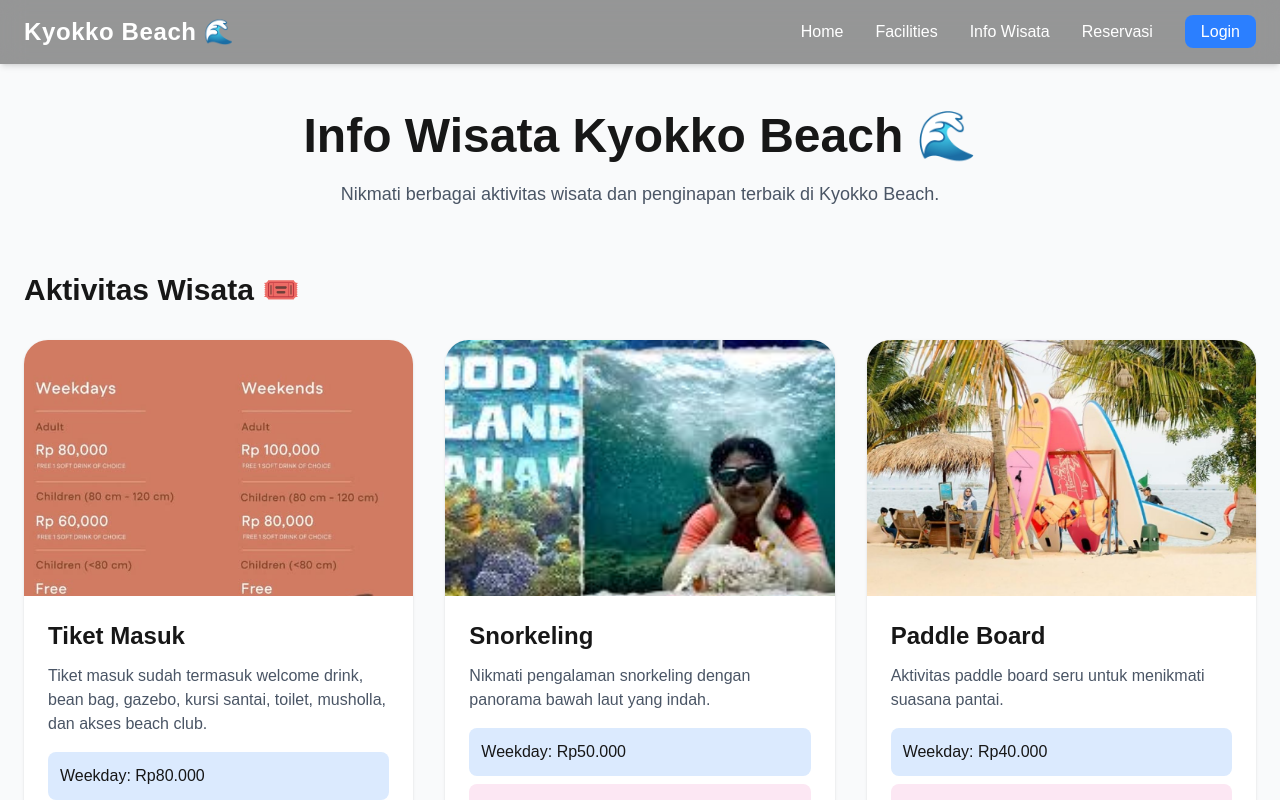
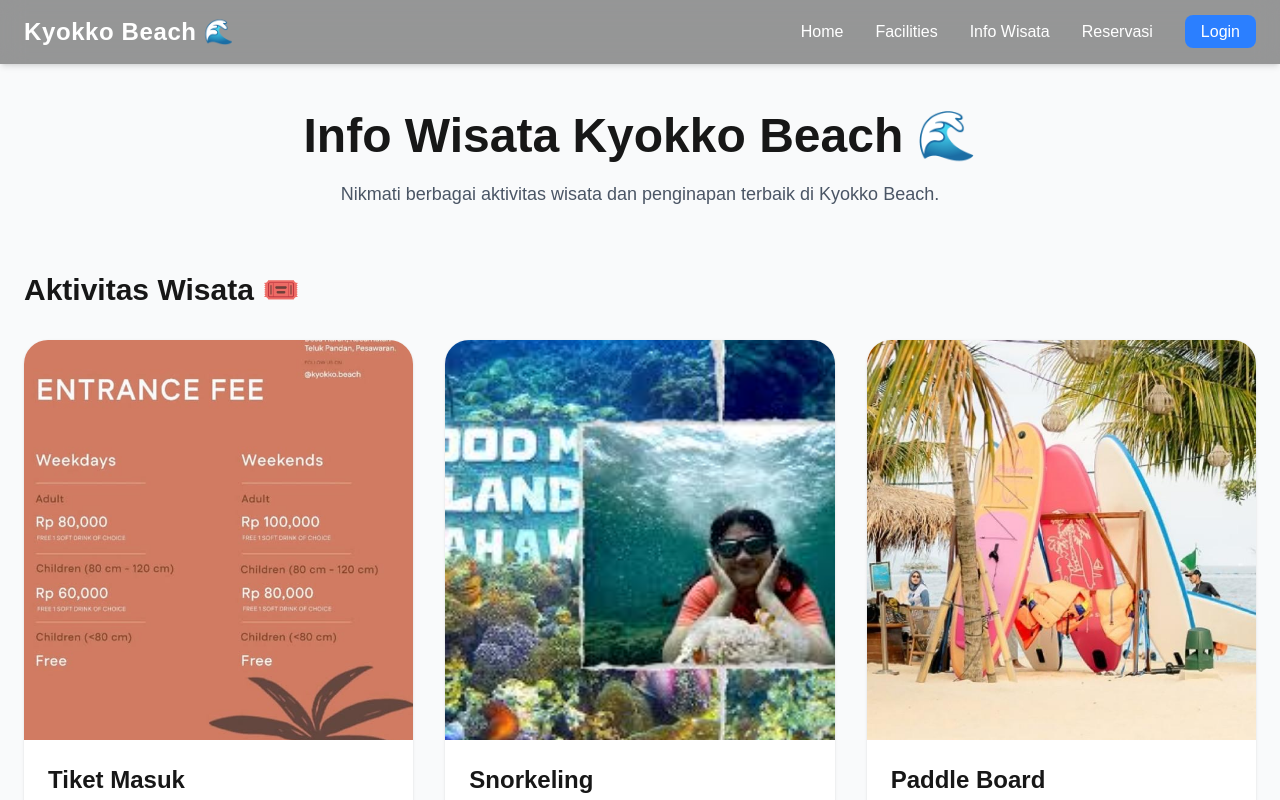
Before and after one commit to salavansaputra-cell/TA-WEB-24A-SANSAN, a Next.js app in the folder kyokko/: page /info-wisata in a window 1280 px wide. Shown: the top 800 px of the page. Built offline with nearby package versions, Linux system fonts and the light colour scheme.

Commit message:
salavan: memperbaiki codingan info wisata

```diff
--- a/kyokko/app/info-wisata/page.tsx
+++ b/kyokko/app/info-wisata/page.tsx
@@ -1,10 +1,14 @@
+//Mengaktifkan fitur interaktif seperti localStorage dan onClick.
 "use client";
+import Image from "next/image";
 
+//Membuat tipe data untuk item reservasi.
 type ReservasiItem = {
   name: string;
   price: number;
 };
 
+//Menyimpan data aktivitas wisata.
 const wisata = [
   {
     title: "Tiket Masuk",
@@ -46,6 +50,7 @@ const wisata = [
   },
 ];
 
+//Menyimpan data penginapan.
 const penginapan = [
   {
     title: "Standard Room",
@@ -73,24 +78,32 @@ const penginapan = [
 ];
 
 export default function InfoWisataPage() {
+  //Menambahkan item ke daftar reservasi.
   const addToReservasi = (item: ReservasiItem) => {
     const stored = localStorage.getItem("reservasiCart");
 
+    //Mengubah data JSON menjadi array.
     const reservasi: ReservasiItem[] = stored ? JSON.parse(stored) : [];
 
+    //Menambahkan item baru ke reservasi.
     reservasi.push(item);
 
+    //Mengambil data reservasi yang tersimpan.
     localStorage.setItem("reservasiCart", JSON.stringify(reservasi));
 
+    //Menampilkan notifikasi berhasil.
     alert(`${item.name} berhasil ditambahkan ke reservasi 🎉`);
 
     // TIDAK redirect lagi
   };
 
   return (
+    //Membuat background halaman, tinggi penuh layar, dan jarak atas.
     <main className="bg-gray-50 min-h-screen pt-28">
       {/* HERO */}
       <section className="text-center px-6 mb-16">
+
+        {/* Membuat judul besar dan tebal. */}
         <h1 className="text-4xl md:text-5xl font-bold mb-5">
           Info Wisata Kyokko Beach 🌊
         </h1>
@@ -105,16 +118,23 @@ export default function InfoWisataPage() {
       <section className="max-w-7xl mx-auto px-6 mb-24">
         <h2 className="text-3xl font-bold mb-8">Aktivitas Wisata 🎟️</h2>
 
+        {/* Membuat layout grid responsif. */}
         <div className="grid md:grid-cols-2 lg:grid-cols-3 gap-8">
           {wisata.map((item, index) => (
             <div
               key={index}
+
+              // Membuat card dengan sudut bulat, bayangan, dan animasi hover.
               className="bg-white rounded-3xl overflow-hidden shadow hover:shadow-xl transition"
             >
-              <img
+              <Image
                 src={item.image}
                 alt={item.title}
-                className="w-full h-64 object-cover"
+                width={600}
+                height={384}
+
+                //Mengatur ukuran gambar agar memenuhi card.
+                className="w-full h-100 object-cover"
               />
 
               <div className="p-6">
@@ -123,11 +143,14 @@ export default function InfoWisataPage() {
                 <p className="text-gray-600 mb-4">{item.desc}</p>
 
                 <div className="mb-4 space-y-2">
+
+                  {/* Menampilkan harga weekday dengan background biru. */}
                   <div className="bg-blue-100 rounded-lg p-3">
                     Weekday: Rp
                     {item.weekday.toLocaleString("id-ID")}
                   </div>
 
+                  {/* Menampilkan harga weekend dengan background pink. */}
                   <div className="bg-pink-100 rounded-lg p-3">
                     Weekend: Rp
                     {item.weekend.toLocaleString("id-ID")}
@@ -140,6 +163,8 @@ export default function InfoWisataPage() {
                   {item.include.map((inc, i) => (
                     <div
                       key={i}
+
+                      //Menampilkan daftar fasilitas.
                       className="bg-gray-100 rounded-lg p-2 mb-2 text-sm"
                     >
                       ✅ {inc}
@@ -154,6 +179,8 @@ export default function InfoWisataPage() {
                       price: item.weekday,
                     })
                   }
+
+                  //Membuat tombol reservasi dengan efek hover.
                   className="w-full bg-blue-500 text-white py-3 rounded-xl hover:bg-blue-600 transition"
                 >
                   Tambah ke Reservasi
@@ -169,14 +196,18 @@ export default function InfoWisataPage() {
         <h2 className="text-3xl font-bold mb-8">Penginapan 🏨</h2>
 
         <div className="grid md:grid-cols-3 gap-8">
+
+          {/* Menampilkan data penginapan secara otomatis. */}
           {penginapan.map((room, index) => (
             <div
               key={index}
               className="bg-white rounded-3xl overflow-hidden shadow hover:shadow-xl transition"
             >
-              <img
+              <Image
                 src={room.image}
                 alt={room.title}
+                width={600}
+                height={384}
                 className="w-full h-64 object-cover"
               />
 
```
